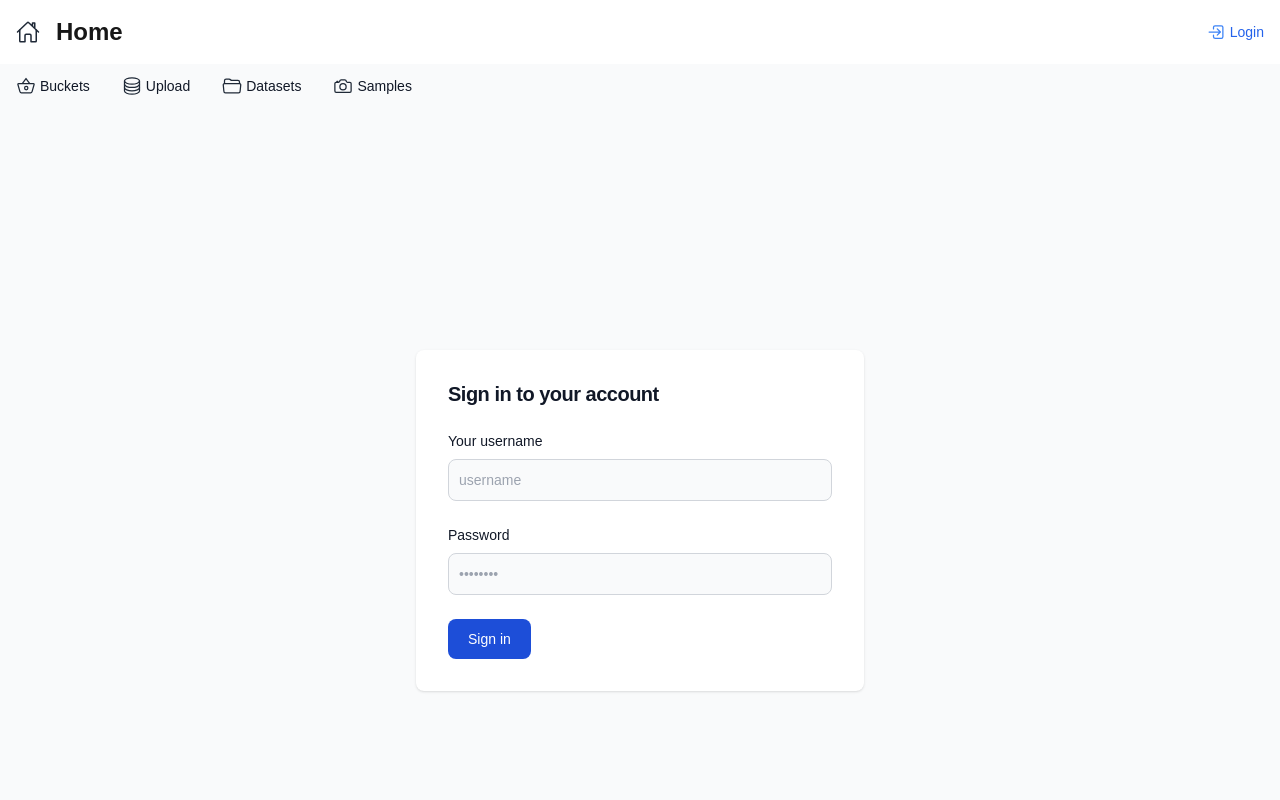
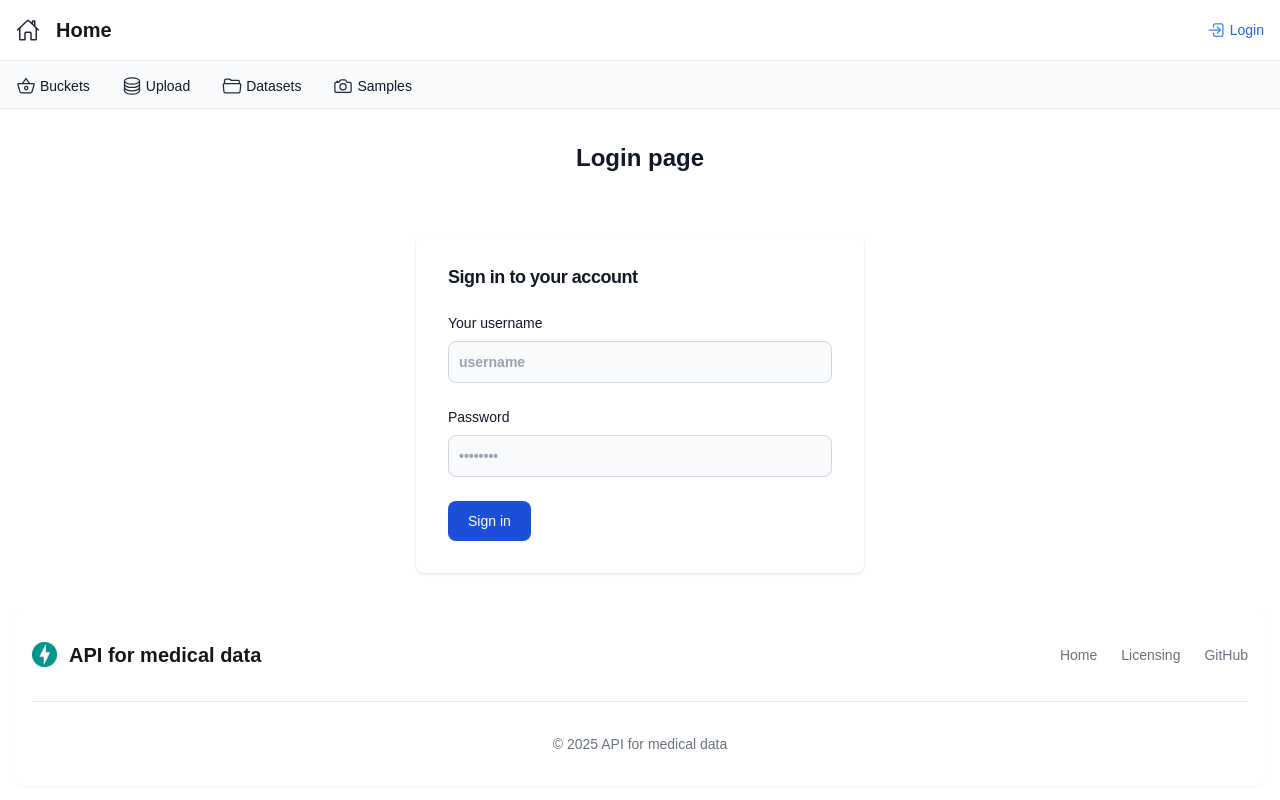
Before and after one commit to likanesk/ai_diplomova_praca, a Next.js app in the folder frontend/: page /pages/login in a window 1280 px wide. Shown: the top 800 px of the page. Built offline with nearby package versions, Linux system fonts and the light colour scheme.

Commit message:
FE: Added sticky active navbar + Placed footer on bottom + Changed heading styles

```diff
--- a/frontend/src/app/components/Footer.tsx
+++ b/frontend/src/app/components/Footer.tsx
@@ -15,7 +15,7 @@ export default function Footer() {
                 alt="FastAPI Logo"
               />
             </a>
-            <span className="self-center text-2xl font-semibold whitespace-nowrap dark:text-white">
+            <span className="self-center text-xl font-semibold whitespace-nowrap dark:text-white">
               API for medical data
             </span>
           </div>
--- a/frontend/src/app/components/Navbar.tsx
+++ b/frontend/src/app/components/Navbar.tsx
@@ -12,20 +12,32 @@ import {
 } from "react-icons/io5";
 import CustomLink from "./CustomLink";
 import { useAuth } from "../context/AuthContext";
+import { useEffect, useState } from "react";
 
 export default function Navbar() {
   const { isAuthenticated, logout } = useAuth();
+  const [isClient, setIsClient] = useState(false);
+
+  useEffect(() => {
+    setIsClient(true);
+  }, []);
 
   return (
     <>
-      <nav className="bg-white border-gray-200 dark:bg-gray-900">
+      <nav
+        className={`sticky top-0 z-50 border-b border-gray-200 dark:border-gray-700 ${
+          isClient
+            ? "bg-white/80 backdrop-blur-md dark:bg-gray-900/80"
+            : "bg-white dark:bg-gray-900"
+        }`}
+      >
         <div className="flex flex-wrap justify-between items-center mx-auto max-w-screen-xl p-4">
           <Link
             href="/pages/home"
             className="flex items-center space-x-3 rtl:space-x-reverse"
           >
             <IoHomeOutline className="w-6 h-6 text-gray-800 dark:text-white mr-1" />
-            <span className="self-center text-2xl font-semibold whitespace-nowrap dark:text-white">
+            <span className="self-center text-xl font-semibold whitespace-nowrap dark:text-white">
               Home
             </span>
           </Link>
@@ -57,7 +69,8 @@ export default function Navbar() {
           </div>
         </div>
       </nav>
-      <nav className="bg-gray-50 dark:bg-gray-700">
+
+      <nav className="sticky top-16 z-50 bg-gray-50 border-b border-gray-200 dark:bg-gray-900 dark:border-gray-700">
         <div className="max-w-screen-xl px-4 py-3 mx-auto">
           <div className="flex items-center">
             <ul className="flex flex-row font-medium mt-0 space-x-8 rtl:space-x-reverse text-sm">
--- a/frontend/src/app/layout.tsx
+++ b/frontend/src/app/layout.tsx
@@ -9,11 +9,11 @@ export default function RootLayout({
   children: React.ReactNode;
 }) {
   return (
-    <html lang="en">
-      <body>
+    <html lang="en" className="h-full">
+      <body className="h-full flex flex-col">
         <AuthProvider>
           <Navbar />
-          {children}
+          <main className="flex-grow">{children}</main>
           <Footer />
         </AuthProvider>
       </body>
--- a/frontend/src/app/pages/bucket/page.tsx
+++ b/frontend/src/app/pages/bucket/page.tsx
@@ -98,7 +98,7 @@ export default function BucketPage() {
   return (
     <div className="p-5 text-lg font-semibold text-left rtl:text-right text-gray-900 bg-white dark:text-white dark:bg-gray-800">
       <div className="max-w-sm mx-auto my-4">
-        <h1 className="pb-5 text-center">Bucket page</h1>
+        <h1 className="text-2xl pb-5 text-center">Bucket page</h1>
 
         <form onSubmit={handleCreateBucket}>
           <InputField
--- a/frontend/src/app/pages/dataset/page.tsx
+++ b/frontend/src/app/pages/dataset/page.tsx
@@ -259,7 +259,7 @@ export default function DatasetPage() {
       {error && <ErrorMessage message={error} onClose={() => setError("")} />}
 
       <div className="max-w-sm mx-auto my-4">
-        <h1 className="pb-5 text-center">Dataset page</h1>
+        <h1 className="text-2xl pb-5 text-center">Dataset page</h1>
 
         <Dropdown
           id="bucket-select"
--- a/frontend/src/app/pages/login/page.tsx
+++ b/frontend/src/app/pages/login/page.tsx
@@ -35,15 +35,20 @@ export default function LoginPage() {
   };
 
   return (
-    <section className="bg-gray-50 dark:bg-gray-900">
-      <div className="flex flex-col items-center justify-center px-6 py-8 mx-auto md:h-screen lg:py-0">
+    <div className="p-5 text-lg font-semibold text-left rtl:text-right text-gray-900 bg-white dark:text-white dark:bg-gray-800">
+      <div className="max-w-sm mx-auto my-4">
+        <h1 className="text-2xl pb-5 text-center">Login page</h1>
+      </div>
+
+      <section>
+        <div className="flex flex-col items-center mx-auto">
           <a
             href="#"
             className="flex items-center mb-6 text-2xl font-semibold text-gray-900 dark:text-white"
           ></a>
           <div className="w-full bg-white rounded-lg shadow dark:border md:mt-0 sm:max-w-md xl:p-0 dark:bg-gray-800 dark:border-gray-700">
             <div className="p-6 space-y-4 md:space-y-6 sm:p-8">
-            <h1 className="text-xl font-bold leading-tight tracking-tight text-gray-900 md:text-2dl dark:text-white">
+              <h1 className="leading-tight tracking-tight text-gray-900 md:text-2dl dark:text-white">
                 Sign in to your account
               </h1>
               <form className="space-y-4 md:space-y-6" onSubmit={handleSubmit}>
@@ -76,5 +81,6 @@ export default function LoginPage() {
           </div>
         </div>
       </section>
+    </div>
   );
 }
--- a/frontend/src/app/pages/sample/page.tsx
+++ b/frontend/src/app/pages/sample/page.tsx
@@ -231,7 +231,7 @@ export default function SamplePage() {
   return (
     <div className="p-5 text-lg font-semibold text-left rtl:text-right text-gray-900 bg-white dark:text-white dark:bg-gray-800">
       <div className="max-w-sm mx-auto my-4">
-        <h1 className="pb-5 text-center">Sample page</h1>
+        <h1 className="text-2xl pb-5 text-center">Sample page</h1>
         <Dropdown
           id="bucket-select"
           label="Select Bucket"
--- a/frontend/src/app/pages/upload/page.tsx
+++ b/frontend/src/app/pages/upload/page.tsx
@@ -112,7 +112,9 @@ export default function UploadPage() {
 
   return (
     <div className="p-5 text-lg font-semibold text-left rtl:text-right text-gray-900 bg-white dark:text-white dark:bg-gray-800">
-      <h1 className="pb-5 text-center">Upload dataset</h1>
+      <div className="max-w-sm mx-auto my-4">
+        <h1 className="text-2xl pb-5 text-center">Upload dataset</h1>
+      </div>
 
       {error && <ErrorMessage message={error} onClose={() => setError("")} />}
 
```
Lines whose indentation alone changed are shown as unchanged.
